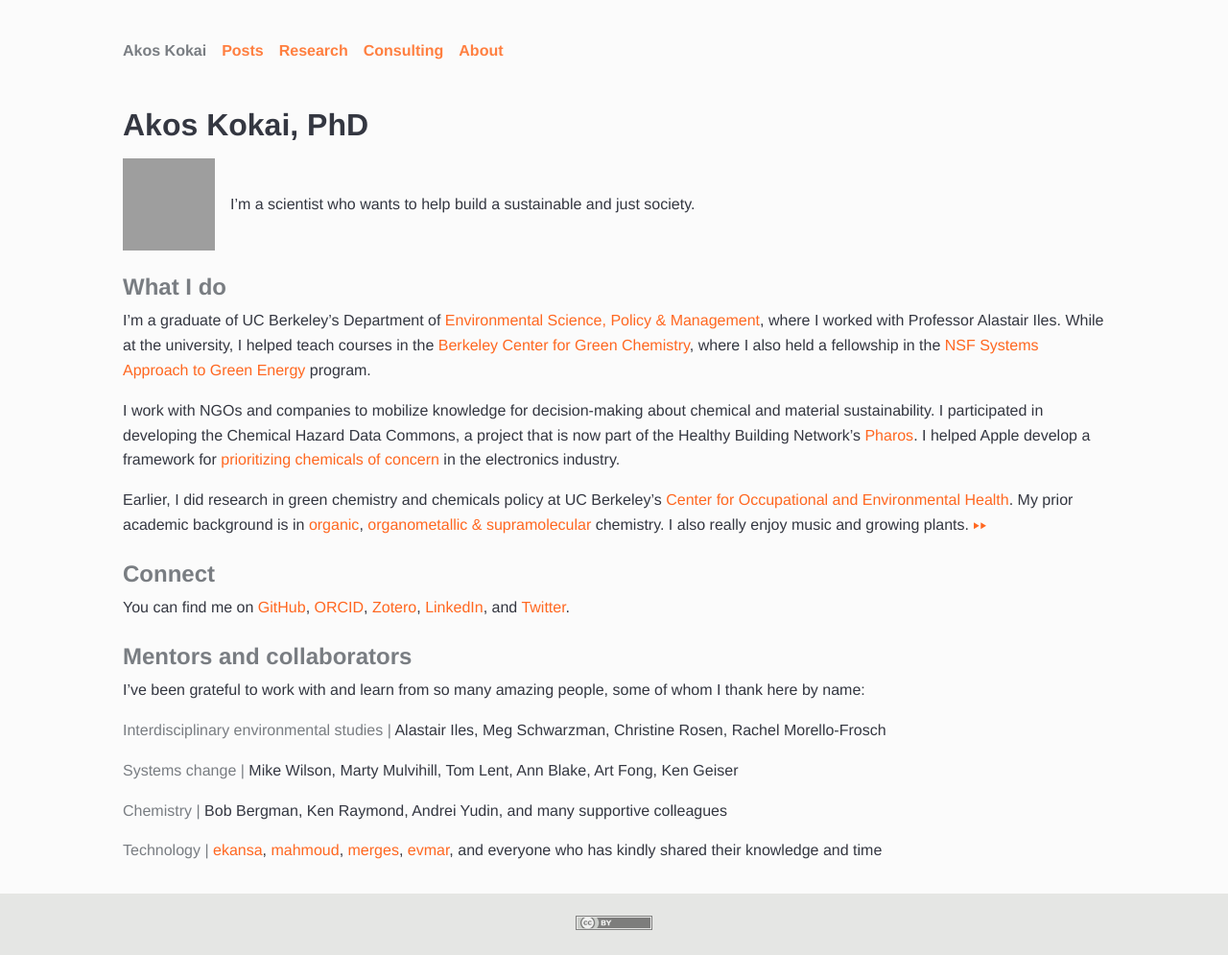
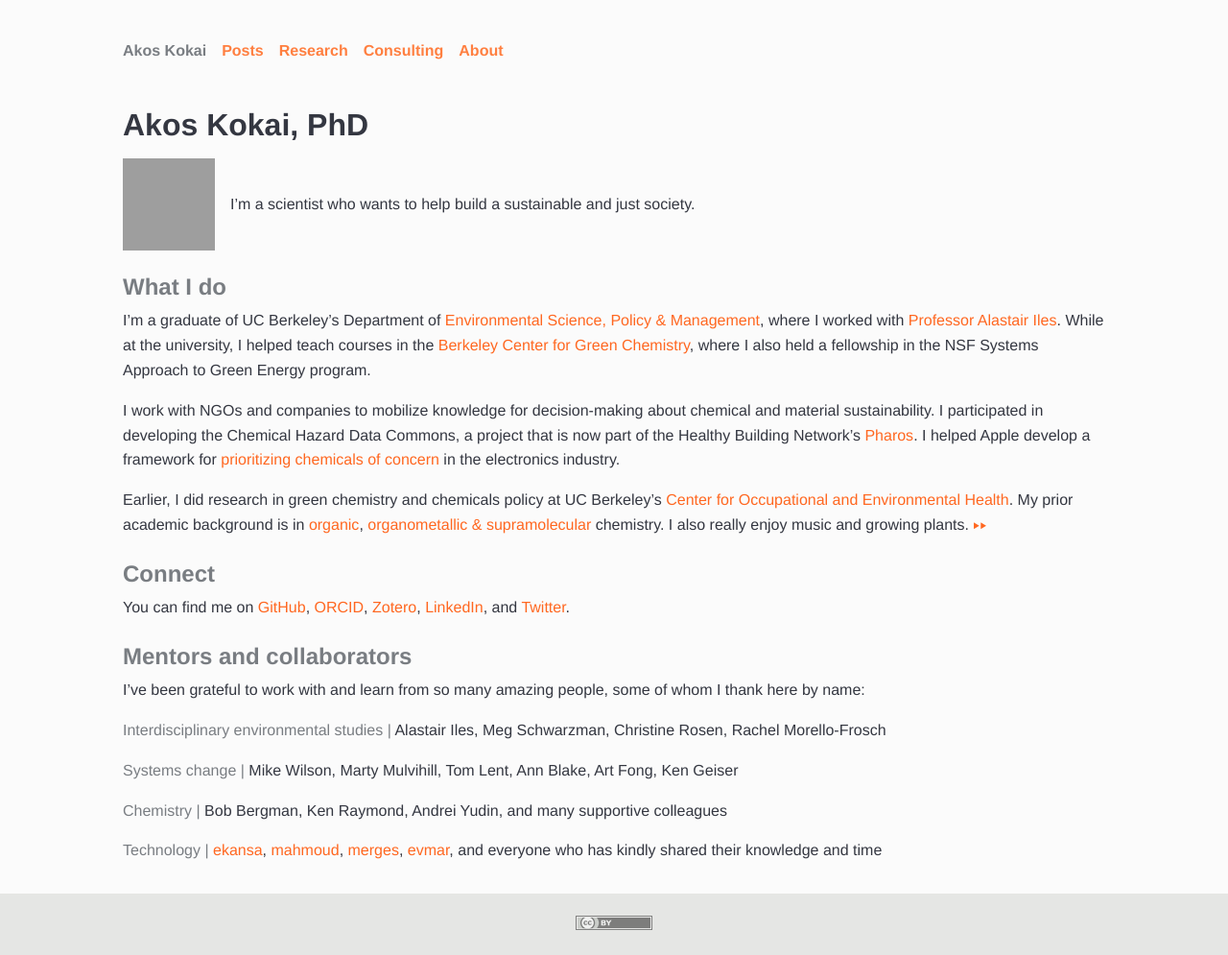
Before and after one commit to akokai/akokai.github.io, a Jekyll site: the page built from about/index.html, in a window 1280 px wide. Shown: the whole page at 96% size. Built offline with Jekyll 4.4.1, drawn with Linux system fonts in a browser that asks for light colours; some of the changed lines change nothing that is shown; grey boxes are pictures that could not be loaded.

Commit message:
Update links

```diff
--- a/about/index.html
+++ b/about/index.html
@@ -11,14 +11,14 @@
 </div>
 
 <h2>What I do</h2>
-<p>I’m a graduate of UC Berkeley’s Department of <a href="https://ourenvironment.berkeley.edu/" target="_blank">Environmental Science, Policy &amp; Management</a>, where I worked with Professor Alastair Iles. While at the university, I helped teach courses in the <a href="https://bcgc.berkeley.edu/" target="_blank">Berkeley Center for Green Chemistry</a>, where I also held a fellowship in the <a href="http://sage-bcgc.berkeley.edu/" target="_blank">NSF Systems Approach to Green Energy</a> program.</p>
+<p>I’m a graduate of UC Berkeley’s Department of <a href="https://ourenvironment.berkeley.edu/">Environmental Science, Policy &amp; Management</a>, where I worked with <a href="https://ourenvironment.berkeley.edu/people/alastair-t-iles">Professor Alastair Iles</a>. While at the university, I helped teach courses in the <a href="https://bcgc.berkeley.edu/">Berkeley Center for Green Chemistry</a>, where I also held a fellowship in the NSF Systems Approach to Green Energy program.</p>
 
-<p>I work with NGOs and companies to mobilize knowledge for decision-making about chemical and material sustainability. I participated in developing the Chemical Hazard Data Commons, a project that is now part of the Healthy Building Network’s <a href="https://pharosproject.net/" target="_blank">Pharos</a>. I helped Apple develop a framework for <a href="https://www.apple.com/environment/pdf/Apple_Prioritizing_Chemicals_2018.pdf" target="_blank">prioritizing chemicals of concern</a> in the electronics industry.</p>
+<p>I work with NGOs and companies to mobilize knowledge for decision-making about chemical and material sustainability. I participated in developing the Chemical Hazard Data Commons, a project that is now part of the Healthy Building Network’s <a href="https://pharosproject.net/">Pharos</a>. I helped Apple develop a framework for <a href="https://www.apple.com/environment/pdf/Apple_Prioritizing_Chemicals_2018.pdf">prioritizing chemicals of concern</a> in the electronics industry.</p>
 
-<p>Earlier, I did research in green chemistry and chemicals policy at UC Berkeley’s <a href="https://coeh.berkeley.edu" target="_blank">Center for Occupational and Environmental Health</a>. My prior academic background is in <a href="https://doi.org/10.1021/jo062401o" target="_blank">organic</a>, <a href="https://doi.org/10.1080/10610278.2015.1122196" target="_blank">organometallic &amp; supramolecular</a> chemistry. I also really enjoy music and growing plants. <a href="{{ site.baseurl }}/faq/">▸▸</a></p>
+<p>Earlier, I did research in green chemistry and chemicals policy at UC Berkeley’s <a href="https://coeh.berkeley.edu">Center for Occupational and Environmental Health</a>. My prior academic background is in <a href="https://doi.org/10.1021/jo062401o">organic</a>, <a href="https://doi.org/10.1080/10610278.2015.1122196">organometallic &amp; supramolecular</a> chemistry. I also really enjoy music and growing plants. <a href="{{ site.baseurl }}/faq/">▸▸</a></p>
 
 <h2>Connect</h2>
-<p>You can find me on <a href="https://github.com/akokai" target="_blank">GitHub</a>, <a href="https://orcid.org/0000-0002-0335-7780" target="_blank">ORCID</a>, <a href="https://www.zotero.org/akokai" target="_blank">Zotero</a>, <a href="https://www.linkedin.com/in/akokai" target="_blank">LinkedIn</a>, and <a href="https://twitter.com/akoskokai" target="_blank">Twitter</a>.</p>
+<p>You can find me on <a href="https://github.com/akokai">GitHub</a>, <a href="https://orcid.org/0000-0002-0335-7780">ORCID</a>, <a href="https://www.zotero.org/akokai">Zotero</a>, <a href="https://www.linkedin.com/in/akokai">LinkedIn</a>, and <a href="https://twitter.com/akoskokai">Twitter</a>.</p>
 
 <h2>Mentors and collaborators</h2>
 <p>I’ve been grateful to work with and learn from so many amazing people, some of whom I thank here by name:</p>
```
